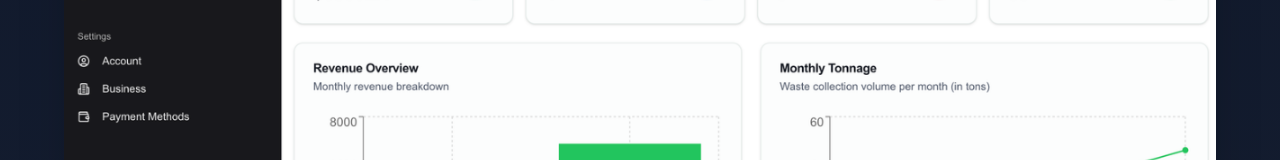
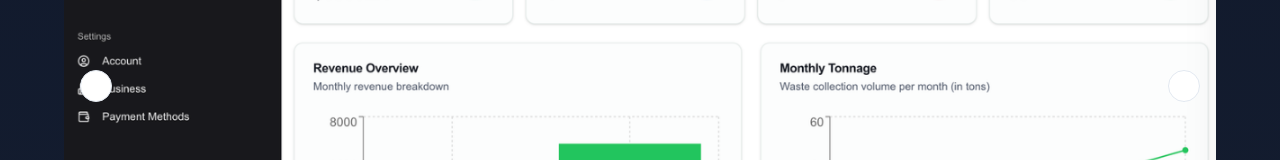
Before and after one commit to osspool/wasteflow-revolution-610bf8bd, a React (Vite) app: page / in a window 1280 px wide. Shown: the part 596-756 px from the top of the page. Built offline with nearby package versions, Linux system fonts and the light colour scheme.

Commit message:
Add image carousel
Adds a carousel to display multiple images.

```diff
--- a/src/components/landing/HeroSection.tsx
+++ b/src/components/landing/HeroSection.tsx
@@ -1,8 +1,26 @@
 
 import React from "react";
 import { Button } from "@/components/ui/button";
+import {
+  Carousel,
+  CarouselContent,
+  CarouselItem,
+  CarouselNext,
+  CarouselPrevious,
+} from "@/components/ui/carousel";
 
 export const HeroSection = () => {
+  const images = [
+    {
+      src: "/lovable-uploads/93f0eb85-5a31-4369-ae1c-85fba09e4169.png",
+      alt: "WasteSync Dashboard"
+    },
+    {
+      src: "/lovable-uploads/59170aa6-8250-4add-a0dd-87b951026e52.png",
+      alt: "WasteSync Customers"
+    }
+  ];
+
   return (
     <div className="max-w-6xl mx-auto text-center animate-fadeIn">
       <h1 className="text-4xl md:text-6xl font-bold mb-6 bg-clip-text text-transparent bg-gradient-to-r from-emerald-400 to-green-600">
@@ -21,12 +39,30 @@ export const HeroSection = () => {
         </Button>
       </div>
 
-      <div className="mt-8 relative rounded-lg overflow-hidden shadow-2xl">
-        <img
-          src="/lovable-uploads/93f0eb85-5a31-4369-ae1c-85fba09e4169.png"
-          alt="WasteSync Dashboard"
-          className="w-full rounded-lg"
-        />
+      <div className="mt-8 relative">
+        <Carousel
+          opts={{
+            align: "start",
+            loop: true,
+          }}
+          className="w-full max-w-6xl mx-auto"
+        >
+          <CarouselContent>
+            {images.map((image, index) => (
+              <CarouselItem key={index} className="basis-full">
+                <div className="relative rounded-lg overflow-hidden shadow-2xl">
+                  <img
+                    src={image.src}
+                    alt={image.alt}
+                    className="w-full rounded-lg"
+                  />
+                </div>
+              </CarouselItem>
+            ))}
+          </CarouselContent>
+          <CarouselPrevious className="left-4" />
+          <CarouselNext className="right-4" />
+        </Carousel>
       </div>
     </div>
   );
```
Also changed, not shown: public/lovable-uploads/59170aa6-8250-4add-a0dd-87b951026e52.png (added).
